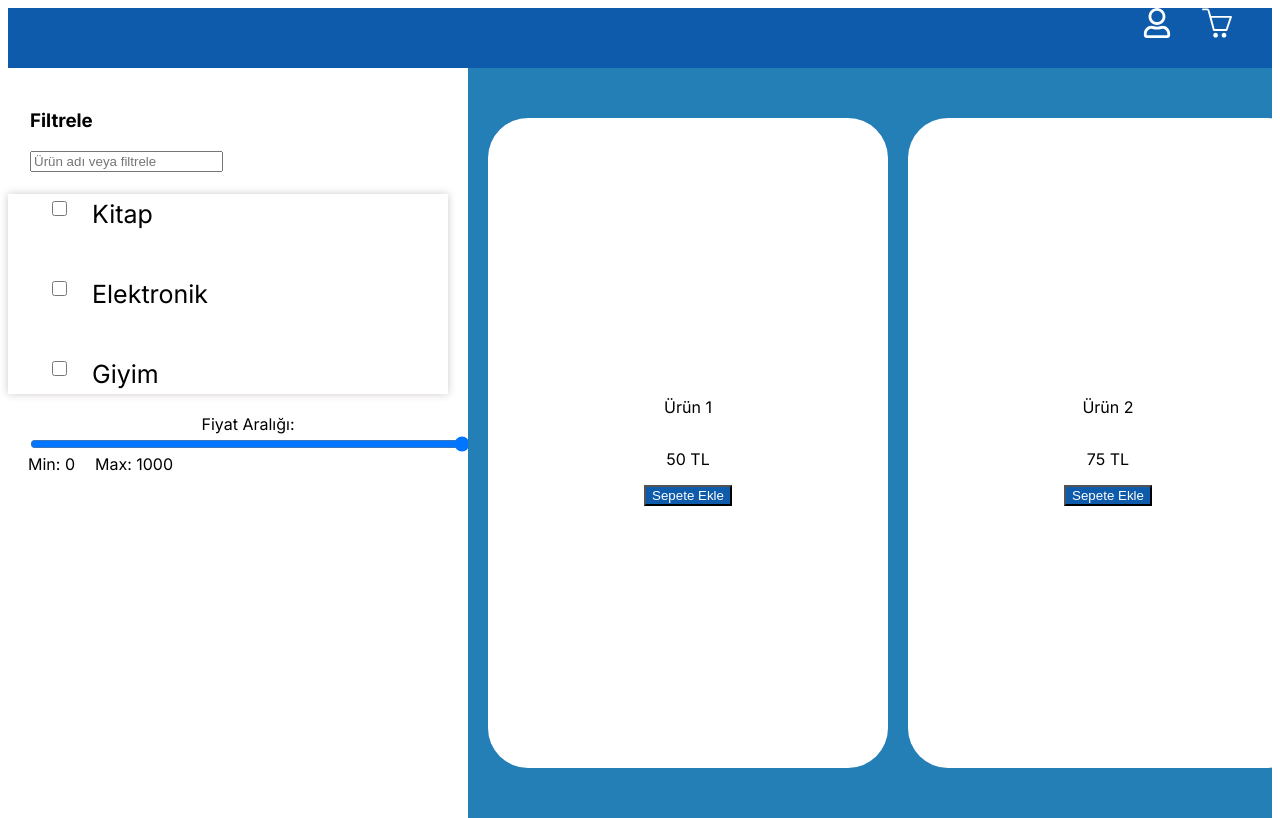
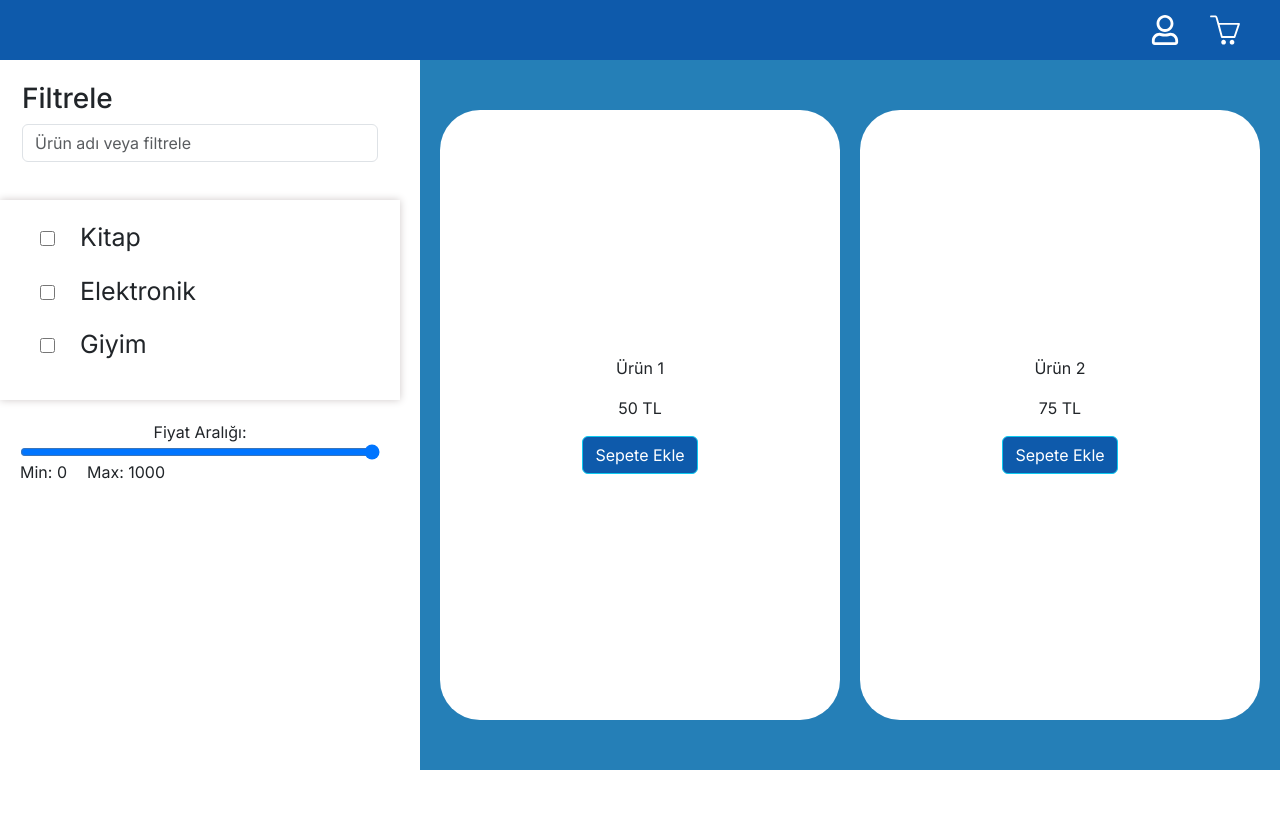
Before and after one commit to GoktugYmsk/pinsoft-shopping-challange, a Next.js app: page / in a window 1280 px wide. Built offline with nearby package versions, Linux system fonts and the light colour scheme.

Commit message:
bugs are fixed

```diff
--- a/src/app/components/configure.ts
+++ b/src/app/components/configure.ts
@@ -4,7 +4,9 @@ interface Product {
     id: number;
     name: string;
     fiyat: number;
+    image?: string;
 }
+
 
 interface ConfigureState {
     basket: boolean;
--- a/src/app/components/content/index.tsx
+++ b/src/app/components/content/index.tsx
@@ -9,7 +9,9 @@ interface Product {
     id: number;
     name: string;
     fiyat: number;
+    image?: string;
 }
+
 
 interface RootState {
     isBasketActive: {
@@ -34,7 +36,7 @@ function Content() {
     };
 
     const products: Product[] = [
-        { name: 'Ürün 1', fiyat: 50, id: 1 },
+        { name: 'Ürün 1', fiyat: 50, id: 1, image: 'https://picsum.photos/id/237/200/300' },
         { name: 'Ürün 2', fiyat: 75, id: 2 },
         { name: 'Ürün 3', fiyat: 750, id: 3 },
         { name: 'Ürün 4', fiyat: 800, id: 4 },
--- a/src/app/components/content/rightContent/productPopup/index.tsx
+++ b/src/app/components/content/rightContent/productPopup/index.tsx
@@ -6,6 +6,7 @@ interface Product {
     id: number;
     name: string;
     fiyat: number;
+    image?: string;
 }
 
 interface ProductPopupProps {
@@ -15,11 +16,12 @@ interface ProductPopupProps {
 
 const ProductPopup: React.FC<ProductPopupProps> = ({ product, onClose }) => {
     return (
-        <Modal show={true} onHide={onClose}>
+        <Modal show={true} onHide={onClose} >
             <Modal.Header closeButton>
                 <Modal.Title>{product.name}</Modal.Title>
             </Modal.Header>
             <Modal.Body>
+                {product.image && <img src={product.image} alt={product.name} />}
                 <p>Fiyat: {product.fiyat} TL</p>
             </Modal.Body>
             <Modal.Footer>
--- a/src/app/page.tsx
+++ b/src/app/page.tsx
@@ -6,6 +6,7 @@ import { Provider } from 'react-redux';
 import Head from 'next/head';
 
 import { store } from './store/store';
+import 'bootstrap/dist/css/bootstrap.min.css';
 
 export default function Home() {
   return (
```
Also changed, not shown: src/app/components/content/rightContent/productPopup/index.scss (deleted).
